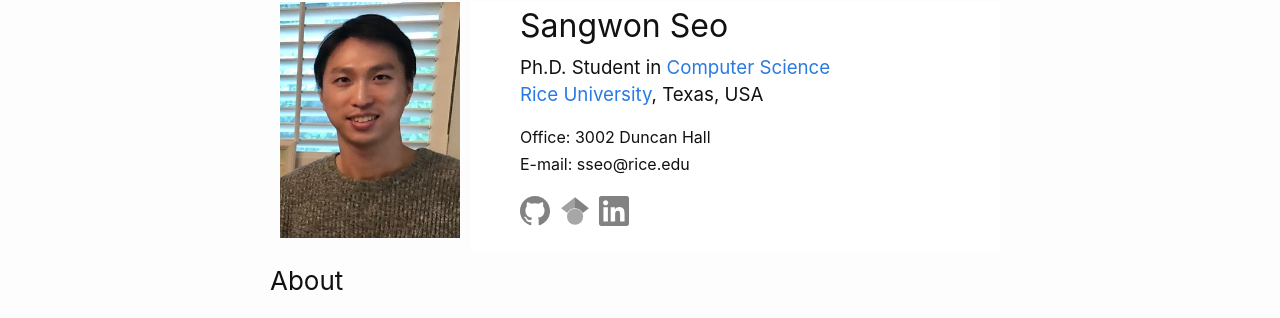
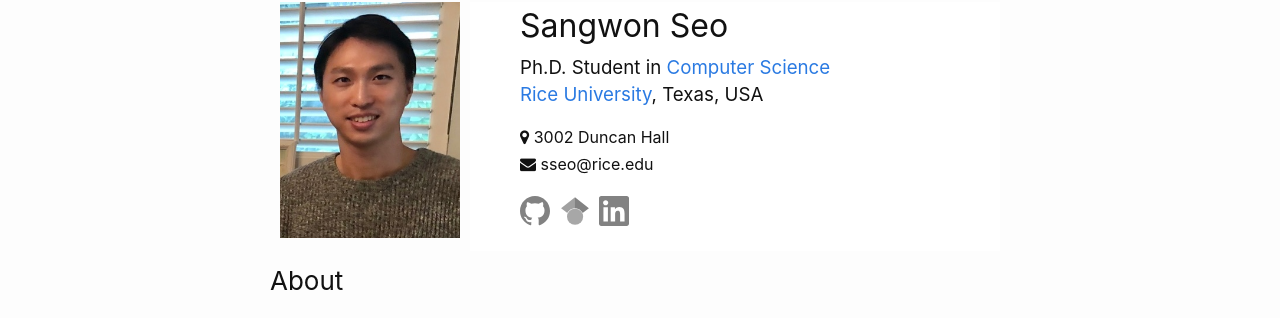
Before and after one commit to sangwon-seo/sangwon-seo.github.io, a Jekyll site: the page built from _pages/about.md, in a window 1280 px wide. Shown: the part 100-418 px from the top of the page. Built offline with Jekyll 4.4.1, drawn with Linux system fonts in a browser that asks for light colours; our own code applies the rules of GitHub Pages for plain Markdown files.

Commit message:
add address and email icon

```diff
--- a/_includes/head.html
+++ b/_includes/head.html
@@ -3,6 +3,7 @@
   <meta http-equiv="X-UA-Compatible" content="IE=edge">
   <meta name="viewport" content="width=device-width, initial-scale=1">
   {%- seo -%}
+  <link rel="stylesheet" href="https://cdnjs.cloudflare.com/ajax/libs/font-awesome/4.7.0/css/font-awesome.min.css">
   <link rel="stylesheet" href="{{ "/assets/main.css" | relative_url }}">
   {%- feed_meta -%}
   {%- if jekyll.environment == 'production' and site.google_analytics -%}
--- a/_layouts/home.html
+++ b/_layouts/home.html
@@ -15,8 +15,8 @@ layout: default
             <a href="https://www.rice.edu/">Rice University</a>, Texas, USA
           </h3>
           <p>
-            Office: 3002 Duncan Hall<br>
-            E-mail: sseo@rice.edu<br>
+            <i class="fa fa-map-marker" aria-hidden="true"></i> 3002 Duncan Hall<br>
+            <i class="fa fa-envelope" aria-hidden="true"></i> sseo@rice.edu<br>
           </p>
 
           <p>
```
